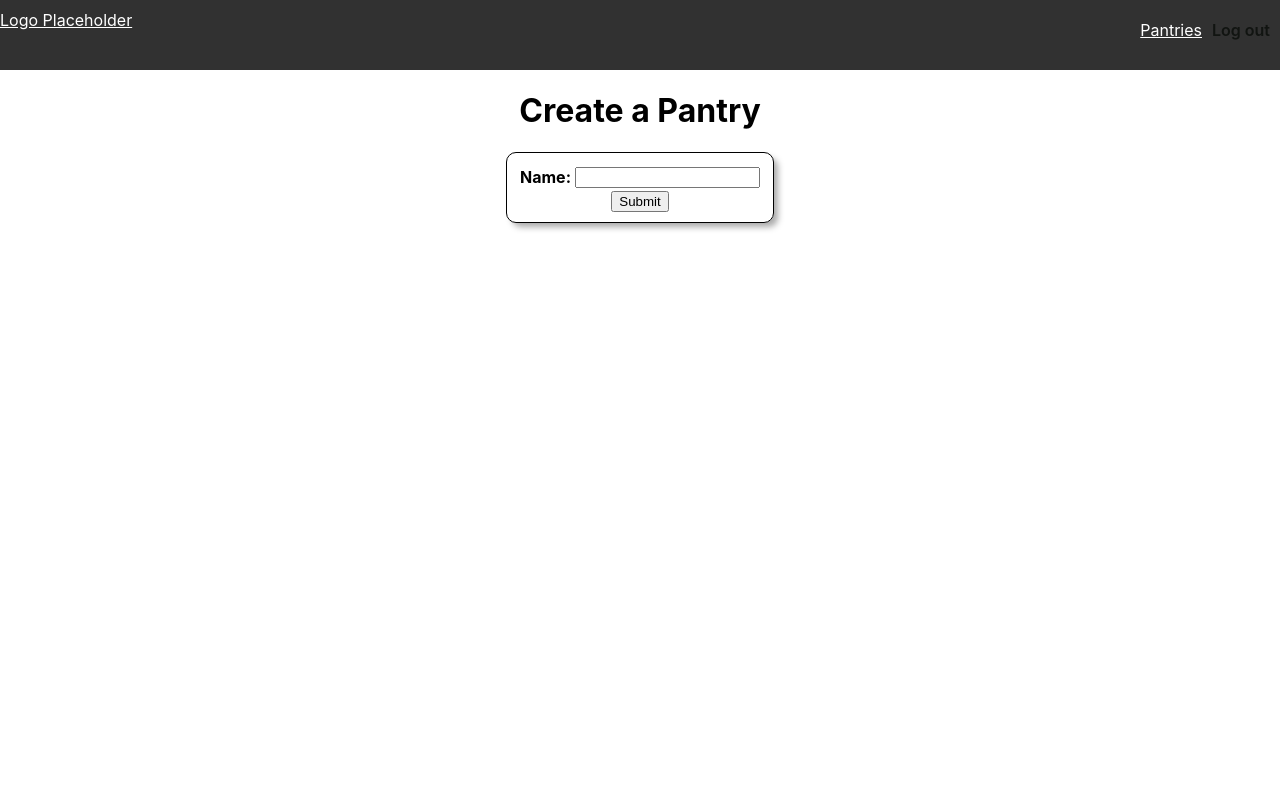
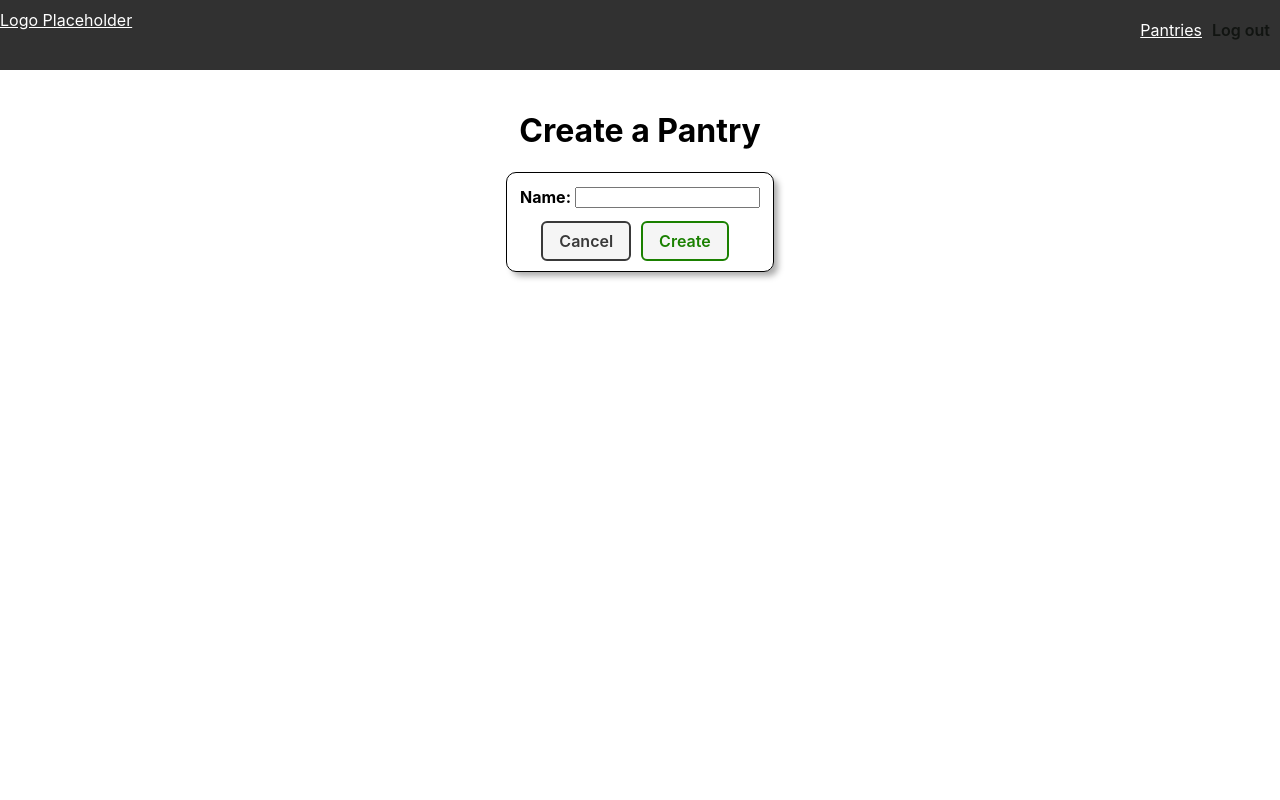
Before and after one commit to red-dmacedo/pj-restockr, a Django app: page /pantries/new/ in a window 1280 px wide. Run offline with Django 5.2, Linux system fonts and the light colour scheme; the visitor is signed in with stand-in values (Sample User, id 1).

Commit message:
fixed buttons and <a> tags. Full CRUD on Pantry is complete

```diff
--- a/main_app/models.py
+++ b/main_app/models.py
@@ -40,6 +40,9 @@ class Pantry(models.Model):
     name = models.CharField(max_length=50)
     owner = models.ForeignKey(User, on_delete=models.CASCADE)
 
+    def get_absolute_url(self):
+        return reverse("pantry-detail", kwargs={"pk": self.id})
+
     def __str__(self):
         return self.name
 
--- a/main_app/static/css/base.css
+++ b/main_app/static/css/base.css
@@ -32,11 +32,11 @@ body {
   --danger: rgb(220, 20, 30);
   --secondary: rgb(57, 57, 57);
   --card-box-shadow: 5px 5px 6px -1px #aaa;
-  --font-xtreme: 4.2rem;
-  --font-xxl: 3.6rem;
-  --font-xl: 2.4rem;
-  --font-l: 1.8rem;
-  --font-reg: 1.6rem;
+  --font-xtreme: 2.625rem;
+  --font-xxl: 2.25rem;
+  --font-xl: 1.5rem;
+  --font-l: 1.125rem;
+  --font-reg: 1rem;
   --card-border-radius: 6px;
 }
 
@@ -100,9 +100,11 @@ nav a, header a {
   flex-direction: column;
 }
 
-.flex-row {
+.flex-row,
+.flex-line {
   display: flex;
   flex-direction: row;
+  gap: 10px;
 }
 
 .flex-row-wrap {
@@ -128,6 +130,7 @@ nav a, header a {
   padding: 10px;
   box-shadow: var(--card-box-shadow);
   border-radius: 10px;
+  gap: 10px;
 }
 
 .page-content {
@@ -140,6 +143,90 @@ nav a, header a {
   display: block;
   height: 100%;
   aspect-ratio: 1/1;
+}
+
+.btn {
+  font-size: var(--font-reg);
+  padding: 8px 16px;
+  border-radius: 6px;
+  border-width: 2px;
+  border-style: solid;
+  text-decoration: none;
+  background-color: var(--button-bg);
+  font-weight: 600;
+  cursor: pointer;
+  font-family: inherit;
+  margin-right: 10px;
+}
+
+.btn:hover,
+.abtn-small:hover {
+  background-color: var(--button-bg-hover);
+}
+
+.basic {
+  color: black;
+  border-color: black;
+}
+
+.secondary {
+  color: var(--secondary);
+  border-color: var(--secondary);
+}
+
+.confirm {
+  color: var(--submit);
+  border-color: var(--submit);
+}
+
+.warn {
+  color: var(--warn);
+  border-color: var(--warn);
+}
+
+.danger {
+  color: var(--danger);
+  border-color: var(--danger);
+}
+
+.abtn { /* <a> tag styled as button */
+  background: white;
+  text-decoration: none;
+  font-size: var(--font-reg);
+  /* padding: 4px 8px; */
+  padding: 8px 16px;
+  border-radius: 6px;
+  border-width: 2px;
+  border-style: solid;
+  text-decoration: none;
+  background-color: var(--button-bg);
+  font-weight: 600;
+  cursor: pointer;
+  font-family: inherit;
+  margin-right: 10px;
+
+  display: flex;
+  justify-content: center;
+  align-items: center;
+  text-align: center;
+}
+
+.actions {
+  width: 100%;
+  display: flex;
+  flex-direction: row;
+  place-content: center;
+  place-items: center;
+}
+
+.abtn-small {
+  aspect-ratio: 2/1;
+  height: 10px;
+}
+
+.btn-small {
+  aspect-ratio: 2/1;
+  height: 30px;
 }
 
 /* ===== Ids ===== */
--- a/main_app/templates/base.html
+++ b/main_app/templates/base.html
@@ -41,7 +41,7 @@
       </nav>
     </header>
 
-    <main>
+    <main class="page-content flex-center">
       {% block content %}
 
       {% endblock %}
--- a/main_app/templates/home.html
+++ b/main_app/templates/home.html
@@ -6,16 +6,14 @@
 {% endblock %}
 
 {% block content %}
-  <div>
   {% if not user.is_authenticated %}
-      <section class="page-content flex-center">
+    <section>
+      <h1 class="flex-center">Login</h1>
       <form action="{% url 'home' %}" method="post" class="login form">
-          <h1 class="flex-center">Login</h1>
         {% csrf_token %} {{ form.as_p }}
         <input type="hidden" name="next" value="{{ next }}" />
         <button type="submit" class="btn submit">Login</button>
       </form>
     </section>
   {% endif %}
-  </div>
 {% endblock %}
--- a/main_app/templates/main_app/pantry_form.html
+++ b/main_app/templates/main_app/pantry_form.html
@@ -2,13 +2,13 @@
 {% load static %}
 
 {% block head %}
-  <link rel="stylesheet" href="{% static 'css/pantry_form.css' %}}" />
+  <link rel="stylesheet" href="{% static 'css/pantry_form.css' %}" />
 {% endblock %}
 
 {% block content %}
   <div class="page-header flex-center">
     {% if pantry %}
-      <h1>Edit {{ pantry.name }}</h1>
+      <h1>Edit: {{ pantry.name }}</h1>
     {% else %}
       <h1>Create a Pantry</h1>
     {% endif %}
@@ -17,6 +17,14 @@
   <form action="" method="post" class="form flex-center">
     {% csrf_token %}
     <table>{{ form.as_table }}</table>
-    <button type="submit" class="btn submit">Submit</button>
+    <div class="actions">
+      {% if pantry %}
+      <a href="{% url 'pantry-detail' pantry.id %}" class="btn secondary">Cancel</a>
+      <button type="submit" class="btn confirm">Update</button>
+      {% else %}
+      <a href="{% url 'pantry-index' %}" class="btn secondary">Cancel</a>
+        <button type="submit" class="btn confirm">Create</button>
+      {% endif %}
+    </div>
   </form>
 {% endblock %}
--- a/main_app/templates/main_app/pantry_list.html
+++ b/main_app/templates/main_app/pantry_list.html
@@ -6,6 +6,8 @@
 {% endblock %}
 
 {% block content %}
+  <a href="{% url 'pantry-create' %}" style="font-size: larger;">New Pantry</a>
+  <h2>Pantries</h2>
   {% if pantry_list.count %}
     <ul>
       {% for pantry in pantry_list %}
@@ -17,5 +19,4 @@
   {% else %}
     <h1>No Pantries retrieved</h1>
   {% endif %}
-  <a href="{% url 'pantry-create' %}">Create a Pantry</a>
 {% endblock %}
--- a/main_app/templates/signup.html
+++ b/main_app/templates/signup.html
@@ -10,8 +10,8 @@
   {% if error_message %}
     <p class="red-text">{{ error_message }}</p>
   {% endif %}
+  <h1>Sign Up</h1>
   <form action="" method="post" class="form-container form" autocomplete="off">
-    <h1 class="flex-center">Sign Up</h1>
     {% csrf_token %}
     <table>{{ form.as_table }}</table>
     <button type="submit" class="btn submit">Submit!</button>
--- a/main_app/urls.py
+++ b/main_app/urls.py
@@ -4,7 +4,9 @@ from . import views
 urlpatterns = [
     path('', views.Home.as_view(), name='home'),
     path('accounts/signup/', views.signup, name='signup'),
+
     path('pantries/', views.Pantries.as_view(), name="pantry-index"),
     path('pantries/new/', views.PantryCreate.as_view(), name='pantry-create'),
-    path('pantries/<int:pk>/', views.PantryDetail.as_view(), name='pantry-detail')
+    path('pantries/<int:pk>/', views.PantryDetail.as_view(), name='pantry-detail'),
+    path('pantries/<int:pk>/edit', views.PantryUpdate.as_view(), name='pantry-update'),
 ]
--- a/main_app/views.py
+++ b/main_app/views.py
@@ -36,6 +36,10 @@ class PantryDetail(LoginRequiredMixin, DetailView):
     template_name = 'main_app/pantry_detail.html'
     context_object_name = "pantry"
 
+class PantryUpdate(LoginRequiredMixin, UpdateView):
+    model = Pantry
+    fields = ['name']
+
 
 
 def signup(request):
```
Also changed, not shown: main_app/templates/main_app/pantry_detail.html (+14 -1 lines). Lines whose indentation alone changed are shown as unchanged.
